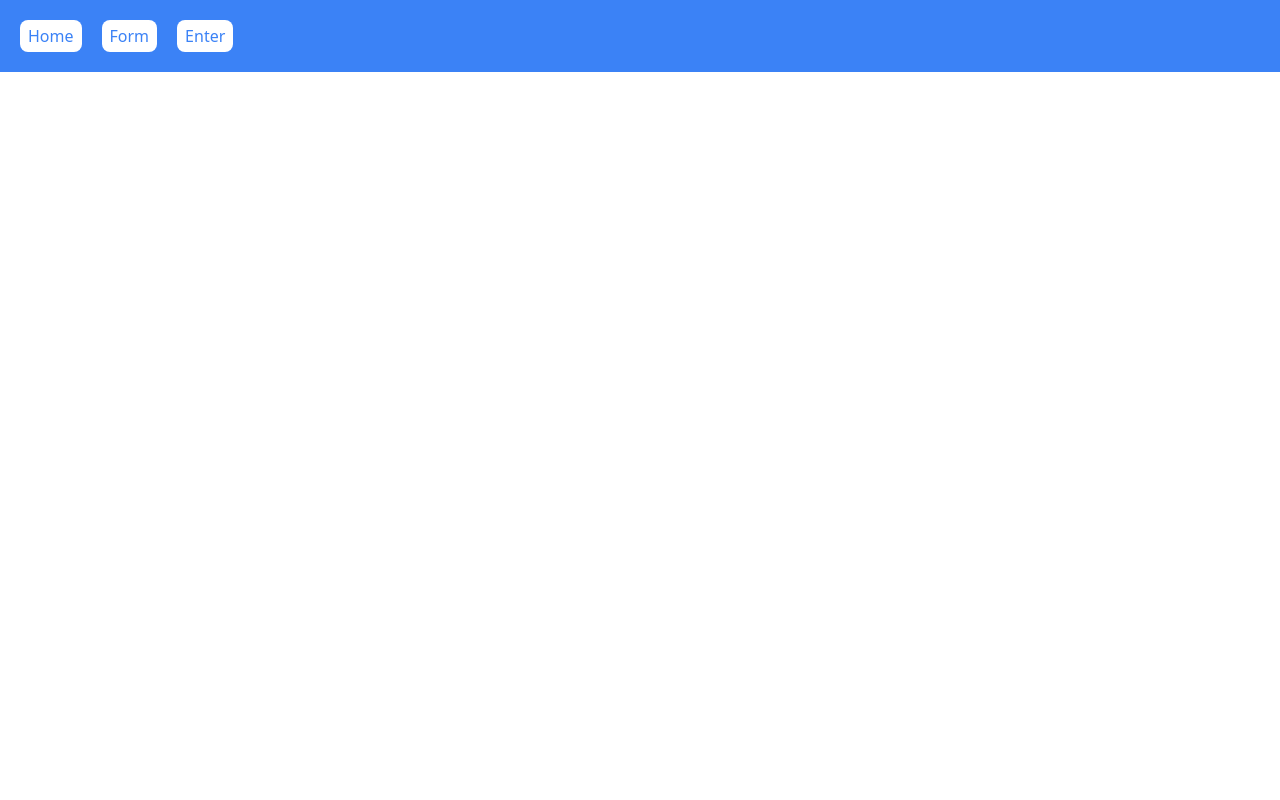
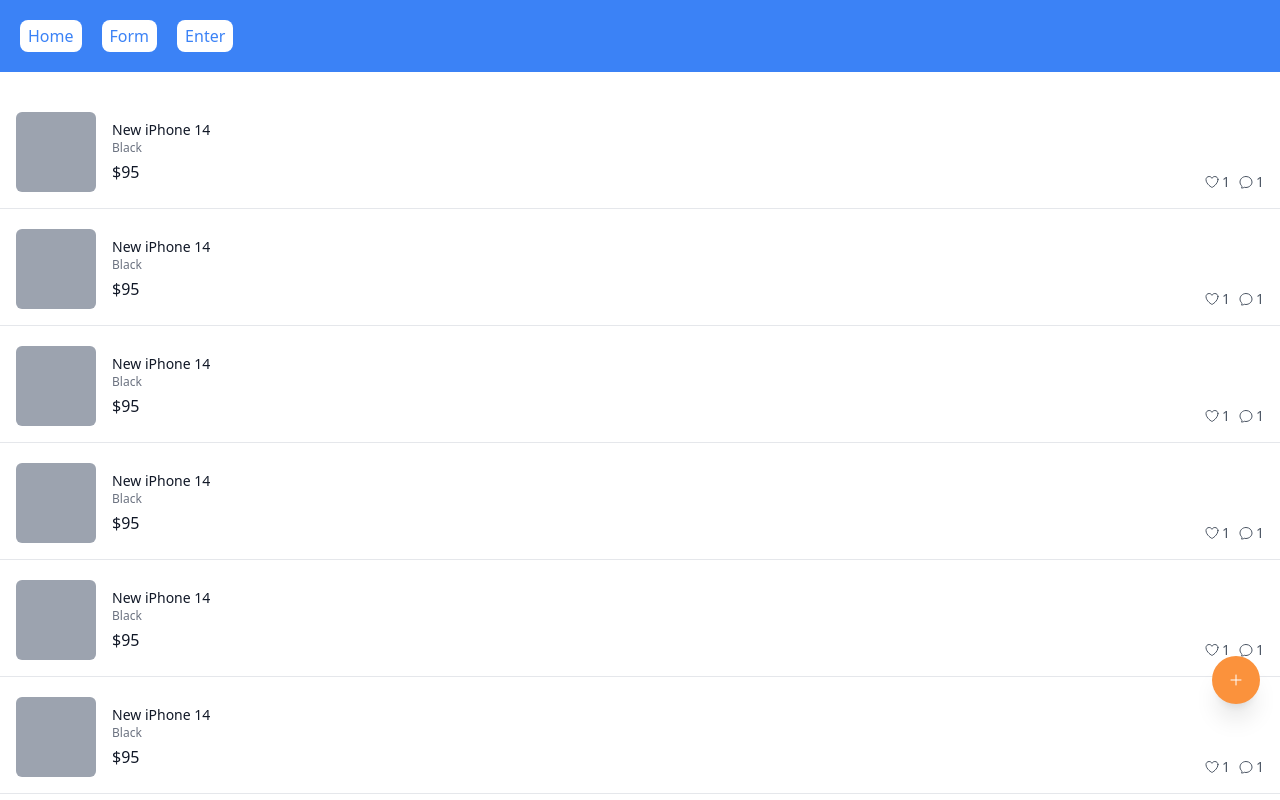
Before and after one commit to alstjd0051/Freeboard_next, a Next.js app: page / in a window 1280 px wide. Shown: the top 800 px of the page. Built offline with nearby package versions, Linux system fonts and the light colour scheme.

Commit message:
UPDATE:: add components

```diff
--- a/app/page.tsx
+++ b/app/page.tsx
@@ -1,7 +1,45 @@
+"use client";
+
+import {
+  HeartIcon,
+  ChatBubbleOvalLeftIcon,
+  PlusIcon,
+} from "@heroicons/react/24/outline";
 export default function Home() {
   return (
-    <div className="flex flex-col space-y-10">
-      <div></div>
+    <div className="flex flex-col space-y-5 py-10 ">
+      {[1, 1, 1, 1, 1, 1, 1, 1, 1, 1, 1, 1].map((_, i) => (
+        <div
+          key={i}
+          className="flex px-4 border-b pb-4 cursor-pointer justify-between "
+        >
+          <div className="flex space-x-4  ">
+            {/* images */}
+            <div className="w-20 h-20 bg-gray-400 rounded-md " />
+            <div className="pt-2 flex flex-col ">
+              <h3 className="text-sm font-medium text-gray-900 ">
+                New iPhone 14
+              </h3>
+              <span className="text-xs text-gray-500">Black</span>
+              <span className="font-medium mt-1 text-gray-900 ">$95</span>
+            </div>
+          </div>
+          <div className="flex space-x-2 items-end justify-end">
+            <div className="flex space-x-0.5 items-center text-sm text-gray-600  ">
+              <HeartIcon className="w-4 h-4" />
+
+              <span>1</span>
+            </div>
+            <div className="flex space-x-0.5 items-center text-sm text-gray-600">
+              <ChatBubbleOvalLeftIcon className="w-4 h-4" />
+              <span>1</span>
+            </div>
+          </div>
+        </div>
+      ))}
+      <button className="fixed hover:bg-orange-500 transition-colors bottom-24 right-5 bg-orange-400 rounded-full p-4 shadow-xl text-white  ">
+        <PlusIcon className="w-4 h-4" />
+      </button>
     </div>
   );
 }
```
